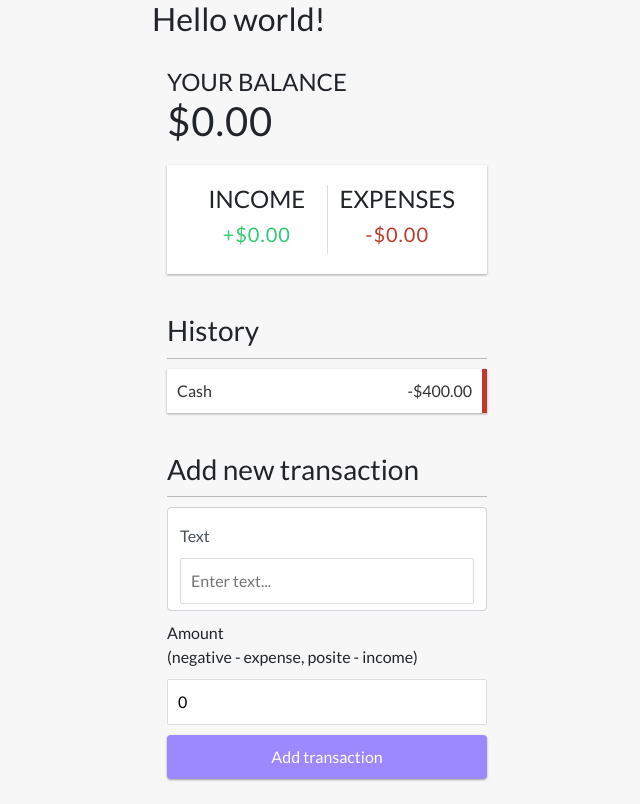
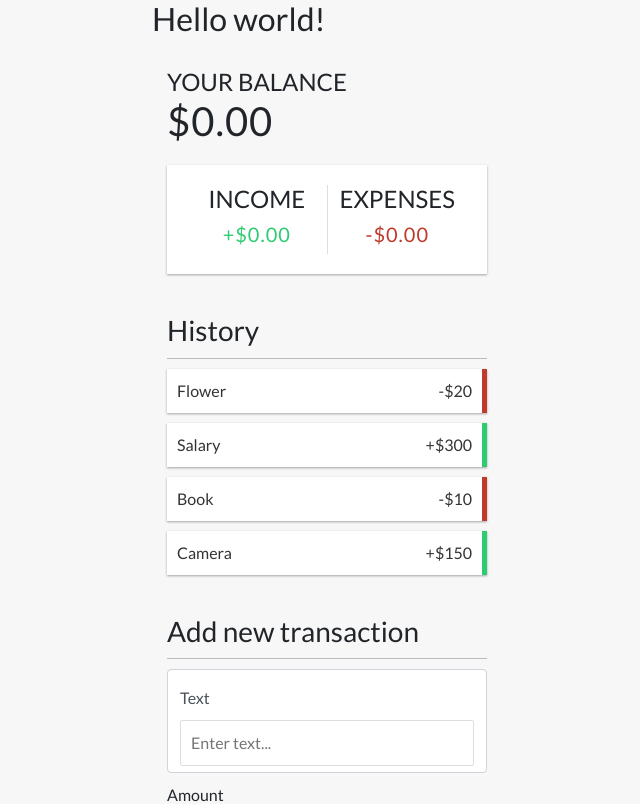
Before and after one commit to Demetrio09/Expensive-Tracker, a React (Create React App) app: page / in a window 1280 px wide. Shown: the top 804 px of the page, without its empty margins (313-953 px from the left). Built offline with nearby package versions, Linux system fonts and the light colour scheme.

Commit message:
transaction component

```diff
--- a/src/App.js
+++ b/src/App.js
@@ -6,9 +6,12 @@
 import TransactionList from "./components/TransactionList";
 import AddTransaction from "./components/AddTransaction";
 
+// import GlobalProvider
+import { GlobalProvider } from "./context/GlobalState";
+
 const App = () => {
   return (
-    <div>
+    <GlobalProvider>
       <Header />
       <div className='container'>
         <Balance />
@@ -16,7 +19,7 @@
         <TransactionList />
         <AddTransaction />
       </div>
-    </div>
+    </GlobalProvider>
   );
 };
 
--- /dev/null
+++ b/src/components/Transaction.js
@@ -0,0 +1,18 @@
+import React from "react";
+
+export default function ({ transaction }) {
+  const sign = transaction.amount < 0 ? "-" : "+";
+
+  return (
+    <li
+      className={transaction.amount < 0 ? "minus" : "plus"}
+      key={transaction.id}
+    >
+      {transaction.text}{" "}
+      <span>
+        {sign}${Math.abs(transaction.amount)}
+      </span>
+      <button className='delete-btn'>x</button>
+    </li>
+  );
+}
--- a/src/components/TransactionList.js
+++ b/src/components/TransactionList.js
@@ -1,14 +1,17 @@
-import React from "react";
+import React, { useContext } from "react";
+import { GlobalContext } from "../context/GlobalState";
+import Transaction from "./Transaction";
 
 function TransactionList() {
+  const { transactions } = useContext(GlobalContext);
+
   return (
     <>
       <h3>History</h3>
       <ul id='list' className='list'>
-        <li className='minus'>
-          Cash <span>-$400.00</span>
-          <button className='delete-btn'>x</button>
-        </li>
+        {transactions.map((transaction) => (
+          <Transaction key={transaction.id} transaction={transaction} />
+        ))}
       </ul>
     </>
   );
--- /dev/null
+++ b/src/context/AppReducer.js
@@ -0,0 +1,6 @@
+export default (state, action) => {
+  switch (action.type) {
+    default:
+      return state;
+  }
+};
--- /dev/null
+++ b/src/context/GlobalState.js
@@ -0,0 +1,32 @@
+import React, { createContext, useReducer } from "react";
+import AppReducer from "./AppReducer";
+
+// Initial state
+
+const initialState = {
+  transactions: [
+    { id: 1, text: "Flower", amount: -20 },
+    { id: 2, text: "Salary", amount: 300 },
+    { id: 3, text: "Book", amount: -10 },
+    { id: 4, text: "Camera", amount: 150 },
+  ],
+};
+
+// Create context
+
+export const GlobalContext = createContext(initialState);
+
+// Provider component
+export const GlobalProvider = ({ children }) => {
+  const [state, dispatch] = useReducer(AppReducer, initialState);
+
+  return (
+    <GlobalContext.Provider
+      value={{
+        transactions: state.transactions,
+      }}
+    >
+      {children}
+    </GlobalContext.Provider>
+  );
+};
```
